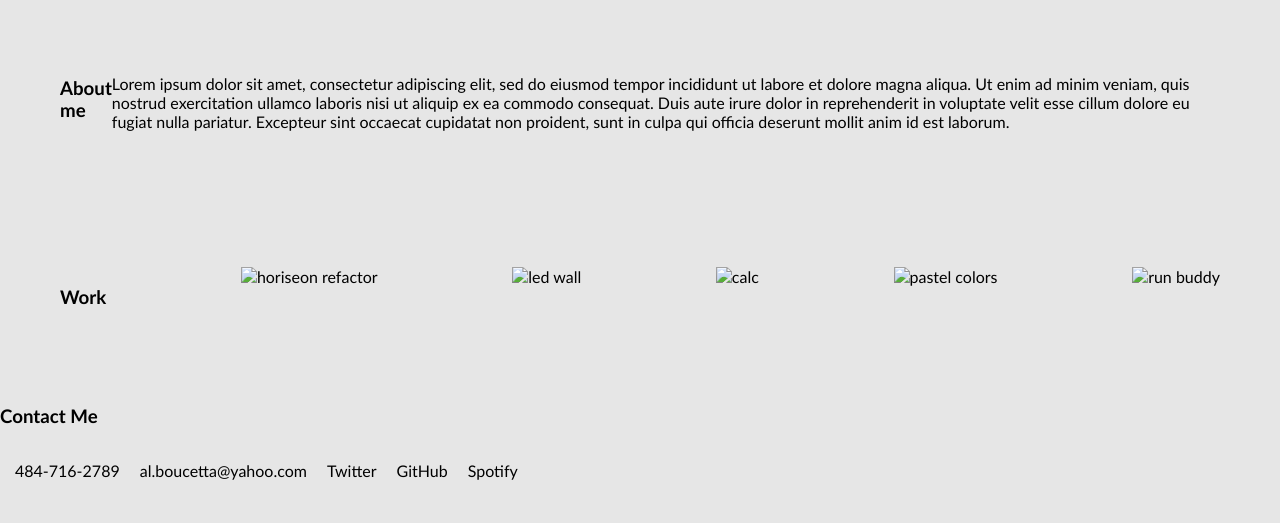
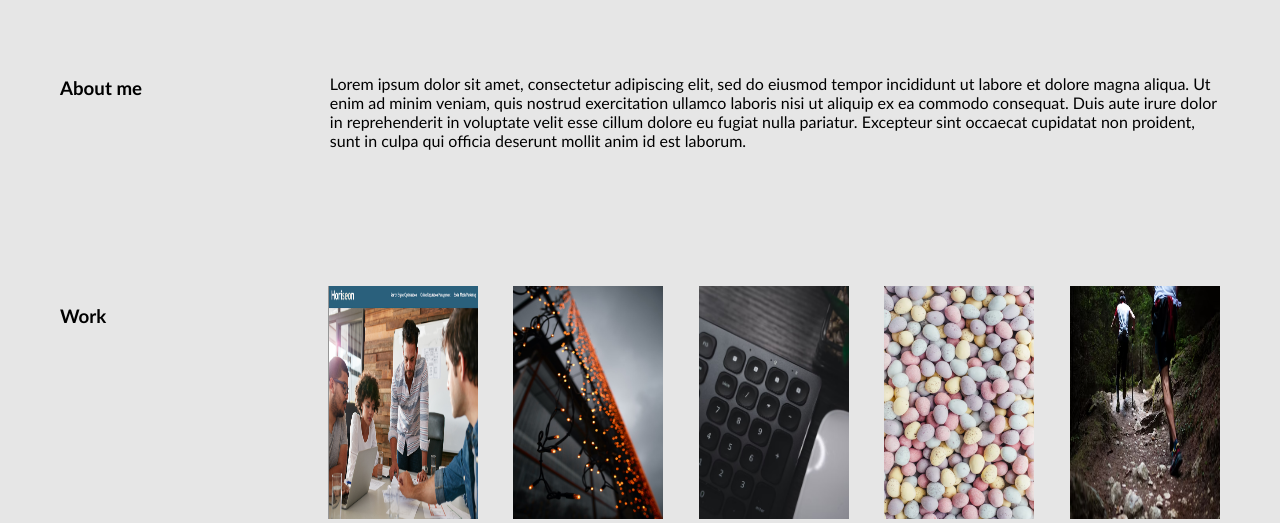
Before and after one commit to albo1/al_portfolio, a plain HTML site: page index.html in a window 1280 px wide. Shown: the part 303-826 px from the top of the page. Drawn offline with Linux system fonts and the light colour scheme.

Commit message:
got flex basis right

```diff
--- a/assets/css/styles.css
+++ b/assets/css/styles.css
@@ -58,6 +58,7 @@ section .contact{
   display: flex;
   justify-content: space-between;
   padding: 60px;
+
 }
 
 .card {
@@ -65,3 +66,24 @@ section .contact{
   justify-content: space-between;
   padding: 60px;
 }
+
+.contact {
+  display: flex;
+  justify-content: space-between;
+  padding: 60px;
+}
+
+img {
+  width: 150px;
+  height: auto;
+}
+
+.card h3 {
+  flex-basis: 20%;
+}
+.about h3 {
+  flex-basis: 80%;
+}
+.contact h3 {
+  flex-basis: 20%;
+}
--- a/index.html
+++ b/index.html
@@ -27,10 +27,8 @@
         </h2>
 
     </section>
-    <article class="about">
-        <h3>
-            About me
-        </h3>
+    <section class="about">
+        <h3>About me</h3>
         <p>
             Lorem ipsum dolor sit amet, consectetur adipiscing elit, sed do eiusmod tempor incididunt ut labore et
             dolore
@@ -41,14 +39,14 @@
             est
             laborum.
         </p>
-    </article>
+    </section>
     <section class="card">
         <h3>Work</h3>
-        <img href="./assets/images/horizon.png" alt="horiseon refactor">
-        <img href="./assets/images/led wall.avif" alt="led wall">
-        <img href="./assets/images/calc.avif" alt="calc">
-        <img href="./assets/images/pastel.avif" alt="pastel colors">
-        <img href="./assets/images/runbud.avif" alt="run buddy">
+        <img src="./assets/images/horizon.png" alt="horiseon refactor">
+        <img src="./assets/images/led wall.avif" alt="led wall">
+        <img src="./assets/images/calc.avif" alt="calc">
+        <img src="./assets/images/pastel.avif" alt="pastel colors">
+        <img src="./assets/images/runbud.avif" alt="run buddy">
     </section>
     <section class="contact">
         <h3>Contact Me</h3>
```
